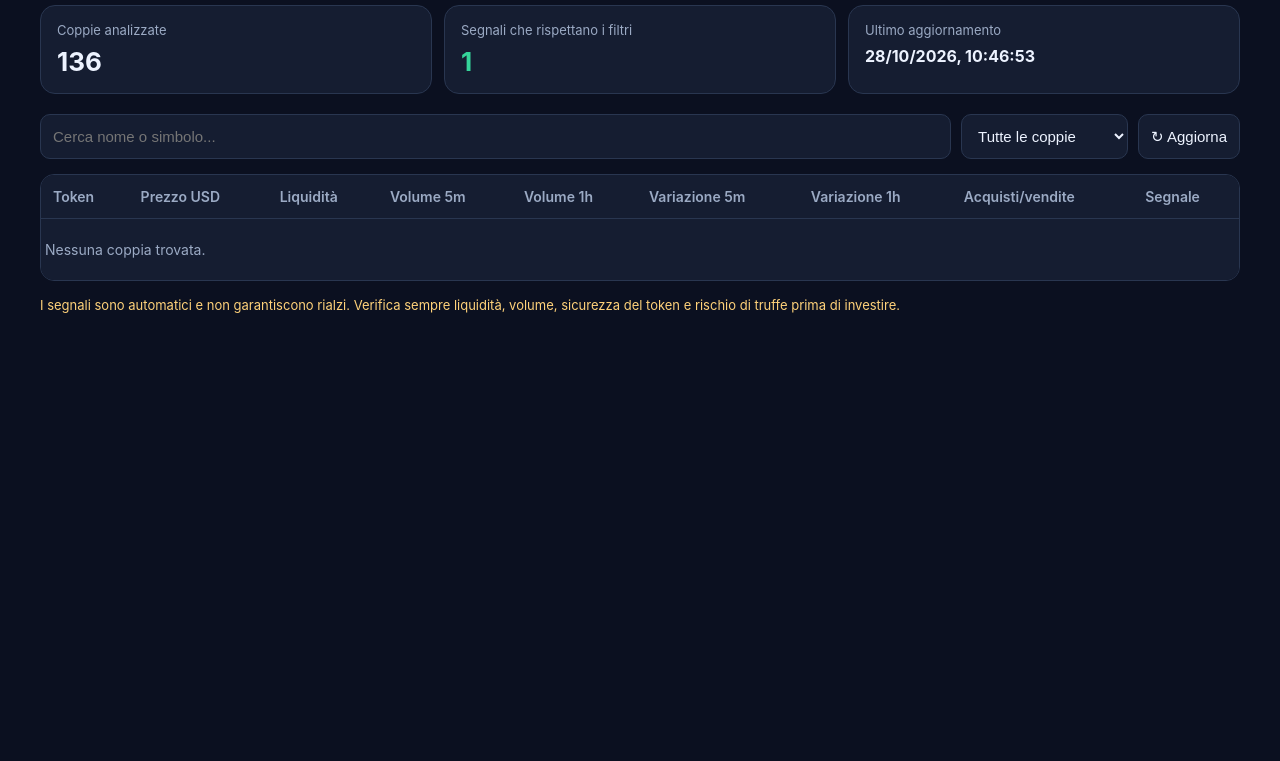
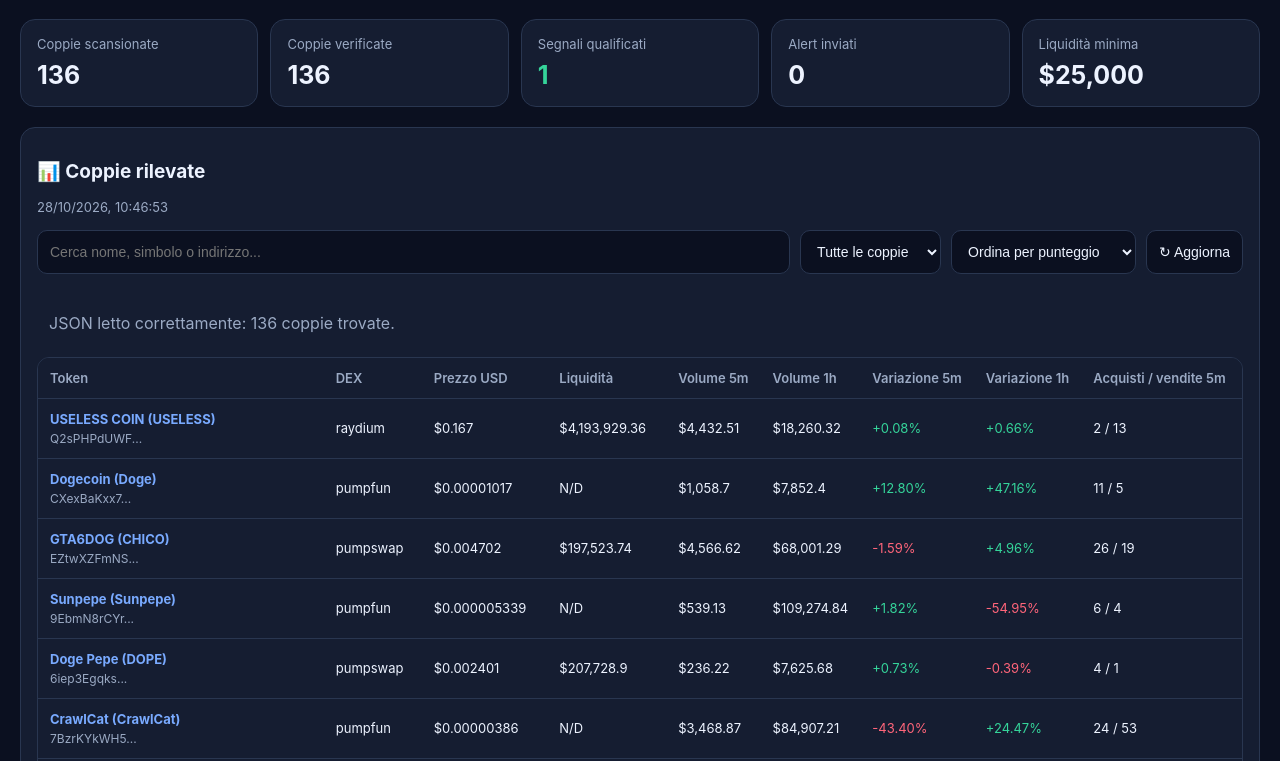
Before and after one commit to francescorega08-a11y/meme-pump-radar, a plain HTML site: page index.html in a window 1280 px wide. Shown: the part 109-870 px from the top of the page. Before the commit the page ends 800 px from the top, so only its background shows below. Drawn offline with Linux system fonts and the light colour scheme.

Commit message:
Update index.html

```diff
--- a/index.html
+++ b/index.html
@@ -4,6 +4,7 @@
 <head>
   <meta charset="UTF-8">
   <meta name="viewport" content="width=device-width, initial-scale=1">
+  <meta name="theme-color" content="#0b1020">
   <title>Meme Pump Radar AI</title>
   <style>
     :root {
@@ -16,6 +17,7 @@
       --green: #35d49a;
       --red: #ff657a;
       --blue: #79aaff;
+      --yellow: #ffd27a;
     }
 
     * { box-sizing: border-box; }
@@ -28,7 +30,7 @@
       font-family: -apple-system, BlinkMacSystemFont, sans-serif;
     }
 
-    main { max-width: 1200px; margin: auto; }
+    main { max-width: 1300px; margin: auto; }
 
     header {
       display: flex;
@@ -40,19 +42,24 @@
     }
 
     h1 { margin: 0; font-size: clamp(24px, 4vw, 36px); }
-    .subtitle { color: var(--muted); margin-top: 8px; }
+    h2 { font-size: 19px; }
+
+    .subtitle, .muted {
+      color: var(--muted);
+      font-size: 13px;
+    }
 
     .status {
       padding: 9px 13px;
       border: 1px solid var(--border);
       border-radius: 20px;
       color: var(--muted);
-      font-size: 14px;
+      font-size: 13px;
     }
 
     .stats {
       display: grid;
-      grid-template-columns: repeat(3, minmax(0, 1fr));
+      grid-template-columns: repeat(auto-fit, minmax(155px, 1fr));
       gap: 12px;
       margin-bottom: 20px;
     }
@@ -65,22 +72,28 @@
     }
 
     .stat-label { color: var(--muted); font-size: 13px; }
-    .stat-value { font-size: 26px; font-weight: 700; margin-top: 8px; }
+    .stat-value {
+      font-size: 25px;
+      font-weight: 700;
+      margin-top: 8px;
+      overflow-wrap: anywhere;
+    }
 
     .toolbar {
       display: flex;
       flex-wrap: wrap;
       gap: 10px;
-      margin-bottom: 15px;
+      margin: 15px 0;
     }
 
     input, select, button {
-      background: var(--panel);
+      background: var(--bg);
       color: var(--text);
       border: 1px solid var(--border);
       border-radius: 10px;
       padding: 12px;
-      font-size: 15px;
+      font-size: 14px;
+      min-height: 42px;
     }
 
     input { flex: 1; min-width: 180px; }
@@ -90,22 +103,22 @@
     .table-wrap {
       overflow-x: auto;
       border: 1px solid var(--border);
-      border-radius: 14px;
+      border-radius: 12px;
     }
 
     table {
       width: 100%;
       border-collapse: collapse;
-      min-width: 850px;
+      min-width: 1000px;
       background: var(--panel);
     }
 
     th, td {
-      padding: 13px 12px;
+      padding: 12px;
       text-align: left;
       border-bottom: 1px solid var(--border);
       white-space: nowrap;
-      font-size: 14px;
+      font-size: 13px;
     }
 
     th { color: var(--muted); font-weight: 600; }
@@ -120,19 +133,48 @@
       display: inline-block;
       padding: 5px 8px;
       border-radius: 7px;
-      background: #173c35;
-      color: var(--green);
-      font-size: 12px;
+      font-size: 11px;
+      font-weight: 700;
+    }
+
+    .valid { background: #173c35; color: var(--green); }
+    .invalid { background: #40351a; color: var(--yellow); }
+
+    .message {
+      color: var(--muted);
+      padding: 22px 12px;
+      white-space: normal;
+      line-height: 1.5;
+    }
+
+    .error {
+      color: var(--red);
+      background: #351b2b;
+      padding: 14px;
+      border-radius: 10px;
+      white-space: pre-wrap;
+    }
+
+    .warning {
+      color: var(--yellow);
+      margin-top: 16px;
+      font-size: 13px;
+      line-height: 1.5;
     }
 
     a { color: var(--blue); text-decoration: none; }
-    .message { color: var(--muted); padding: 22px 4px; }
-    .warning { color: #ffd27a; margin-top: 16px; font-size: 13px; }
+    a:hover { text-decoration: underline; }
+
+    footer {
+      color: var(--muted);
+      text-align: center;
+      font-size: 12px;
+      padding: 20px 0;
+    }
 
     @media (max-width: 600px) {
       body { padding: 12px; }
-      .stats { grid-template-columns: 1fr; }
-      .stat-value { font-size: 23px; }
+      .stat-value { font-size: 22px; }
     }
   </style>
 </head>
@@ -141,88 +183,286 @@
   <header>
     <div>
       <h1>🚀 Meme Pump Radar AI</h1>
-      <div class="subtitle">Monitoraggio meme coin su Solana</div>
+      <p class="subtitle">Monitoraggio segnali meme coin su Solana</p>
     </div>
     <div class="status" id="status">⏳ Caricamento dati...</div>
   </header>
 
   <section class="stats">
     <div class="stat">
-      <div class="stat-label">Coppie analizzate</div>
+      <div class="stat-label">Coppie scansionate</div>
       <div class="stat-value" id="scanned">—</div>
     </div>
     <div class="stat">
-      <div class="stat-label">Segnali che rispettano i filtri</div>
+      <div class="stat-label">Coppie verificate</div>
+      <div class="stat-value" id="verified">—</div>
+    </div>
+    <div class="stat">
+      <div class="stat-label">Segnali qualificati</div>
       <div class="stat-value green" id="qualified">—</div>
     </div>
     <div class="stat">
-      <div class="stat-label">Ultimo aggiornamento</div>
-      <div class="stat-value" id="updated" style="font-size:16px">—</div>
+      <div class="stat-label">Alert inviati</div>
+      <div class="stat-value" id="alerts">—</div>
+    </div>
+    <div class="stat">
+      <div class="stat-label">Liquidità minima</div>
+      <div class="stat-value" id="minLiquidity">—</div>
     </div>
   </section>
 
-  <section class="toolbar">
-    <input id="search" type="search" placeholder="Cerca nome o simbolo...">
-    <select id="filter">
+  <section class="panel">
+    <h2>📊 Coppie rilevate</h2>
+    <p class="muted" id="updated">In attesa dei dati...</p>
+
+    <div class="toolbar">
+      <input id="search" type="search"
+        placeholder="Cerca nome, simbolo o indirizzo..."
+        aria-label="Cerca token">
+
+      <select id="filter" aria-label="Filtra coppie">
         <option value="all">Tutte le coppie</option>
-      <option value="qualified">Solo segnali validi</option>
+        <option value="qualified">Solo qualificate</option>
+        <option value="unqualified">Non qualificate</option>
       </select>
+
+      <select id="sort" aria-label="Ordina coppie">
+        <option value="score">Ordina per punteggio</option>
+        <option value="volume">Ordina per volume 5m</option>
+        <option value="liquidity">Ordina per liquidità</option>
+      </select>
+
       <button id="refresh">↻ Aggiorna</button>
-  </section>
+    </div>
+
+    <div id="message" class="message">Lettura dei dati del radar...</div>
 
     <div class="table-wrap">
       <table>
         <thead>
           <tr>
             <th>Token</th>
+            <th>DEX</th>
             <th>Prezzo USD</th>
             <th>Liquidità</th>
             <th>Volume 5m</th>
             <th>Volume 1h</th>
             <th>Variazione 5m</th>
             <th>Variazione 1h</th>
-          <th>Acquisti/vendite</th>
+            <th>Acquisti / vendite 5m</th>
+            <th>Score</th>
             <th>Segnale</th>
           </tr>
         </thead>
         <tbody id="rows">
-        <tr><td colspan="9" class="message">In attesa dei dati del radar...</td></tr>
+          <tr>
+            <td colspan="11" class="message">Caricamento...</td>
+          </tr>
         </tbody>
       </table>
     </div>
+  </section>
 
   <p class="warning">
-    I segnali sono automatici e non garantiscono rialzi. Verifica sempre liquidità,
-    volume, sicurezza del token e rischio di truffe prima di investire.
+    I segnali sono automatici e non garantiscono rialzi.
+    Controlla liquidità, volumi e sicurezza del token prima di investire.
   </p>
+
+  <footer>
+    Meme Pump Radar AI · Dati informativi, non consigli finanziari.
+  </footer>
 </main>
 
 <script>
+"use strict";
+
+(() => {
   const DATA_URL = "./radar_data.json";
   let pairs = [];
+  let radarData = {};
 
-  const money = value => "$" + Number(value || 0).toLocaleString("en-US", {
-    maximumFractionDigits: 2
+  const $ = id => document.getElementById(id);
+
+  function numeric(value) {
+    if (value === null || value === undefined || value === "") {
+      return null;
+    }
+    const result = Number(value);
+    return Number.isFinite(result) ? result : null;
+  }
+
+  function compact(value) {
+    const n = numeric(value);
+    if (n === null) return "N/D";
+    return n.toLocaleString("it-IT", { maximumFractionDigits: 2 });
+  }
+
+  function money(value) {
+    const n = numeric(value);
+    if (n === null) return "N/D";
+    return "$" + n.toLocaleString("en-US", {
+      maximumFractionDigits: n < 0.01 ? 8 : 2
     });
+  }
 
-  const price = value => {
-    const n = Number(value || 0);
+  function price(value) {
+    const n = numeric(value);
+    if (n === null) return "N/D";
     return "$" + n.toLocaleString("en-US", {
       maximumFractionDigits: 10
     });
-  };
+  }
 
-  const dateText = value => {
-    if (!value) return "Non disponibile";
+  function percent(value) {
+    const n = numeric(value);
+    if (n === null) return "N/D";
+    return (n > 0 ? "+" : "") + n.toFixed(2) + "%";
+  }
+
+  function dateText(value) {
+    if (!value) return "Data non disponibile";
     const date = new Date(value);
     return Number.isNaN(date.getTime())
-      ? "Non disponibile"
+      ? "Data non disponibile"
       : date.toLocaleString("it-IT");
+  }
+
+  function normalizePair(p) {
+    return {
+      ...p,
+      volume_5m_usd: p.volume_5m_usd ?? p.volume_5m,
+      volume_1h_usd: p.volume_1h_usd ?? p.volume_1h,
+      price_change_5m_pct: p.price_change_5m_pct ?? p.change_5m,
+      price_change_1h_pct: p.price_change_1h_pct ?? p.change_1h,
+      dex_url: p.dex_url ?? p.url,
+      buy_sell_ratio_5m: p.buy_sell_ratio_5m ?? p.buy_sell_ratio
     };
+  }
+
+  function makeCell(text, className) {
+    const td = document.createElement("td");
+    td.textContent = text;
+    if (className) td.className = className;
+    return td;
+  }
+
+  function makeTokenCell(pair) {
+    const td = document.createElement("td");
+    const link = document.createElement("a");
+    const validUrl = typeof pair.dex_url === "string" &&
+      /^https:\/\/dexscreener\.com\//i.test(pair.dex_url);
+
+    link.textContent = (pair.name || "Sconosciuto") +
+      " (" + (pair.symbol || "?") + ")";
+    link.href = validUrl ? pair.dex_url : "#";
+    link.target = "_blank";
+    link.rel = "noopener noreferrer";
+    link.className = "coin";
+    td.appendChild(link);
+
+    const address = document.createElement("div");
+    address.className = "symbol";
+    address.textContent = pair.pair_address
+      ? String(pair.pair_address).slice(0, 10) + "..."
+      : "";
+    td.appendChild(address);
+
+    return td;
+  }
+
+  function renderRows() {
+    const query = $("search").value.trim().toLowerCase();
+    const filter = $("filter").value;
+    const sort = $("sort").value;
+
+    let visible = pairs.filter(p => {
+      const searchText = [
+        p.name, p.symbol, p.pair_address, p.token_address, p.dex_id
+      ].join(" ").toLowerCase();
+
+      if (query && !searchText.includes(query)) return false;
+      if (filter === "qualified" && p.qualified !== true) return false;
+      if (filter === "unqualified" && p.qualified === true) return false;
+      return true;
+    });
+
+    visible.sort((a, b) => {
+      if (sort === "volume") {
+        return (numeric(b.volume_5m_usd) || 0) -
+          (numeric(a.volume_5m_usd) || 0);
+      }
+      if (sort === "liquidity") {
+        return (numeric(b.liquidity_usd) || 0) -
+          (numeric(a.liquidity_usd) || 0);
+      }
+      return (numeric(b.score) || 0) - (numeric(a.score) || 0);
+    });
+
+    const tbody = $("rows");
+    tbody.replaceChildren();
+
+    if (!visible.length) {
+      const tr = document.createElement("tr");
+      const td = makeCell("Nessuna coppia trovata con questi filtri.");
+      td.colSpan = 11;
+      td.className = "message";
+      tr.appendChild(td);
+      tbody.appendChild(tr);
+    } else {
+      visible.forEach(p => {
+        const tr = document.createElement("tr");
+
+        tr.appendChild(makeTokenCell(p));
+        tr.appendChild(makeCell(p.dex_id || "N/D"));
+        tr.appendChild(makeCell(price(p.price_usd)));
+        tr.appendChild(makeCell(money(p.liquidity_usd)));
+        tr.appendChild(makeCell(money(p.volume_5m_usd)));
+        tr.appendChild(makeCell(money(p.volume_1h_usd)));
+
+        const change5 = numeric(p.price_change_5m_pct);
+        const change1 = numeric(p.price_change_1h_pct);
+
+        tr.appendChild(makeCell(
+          percent(p.price_change_5m_pct),
+          change5 > 0 ? "green" : change5 < 0 ? "red" : ""
+        ));
+
+        tr.appendChild(makeCell(
+          percent(p.price_change_1h_pct),
+          change1 > 0 ? "green" : change1 < 0 ? "red" : ""
+        ));
+
+        tr.appendChild(makeCell(
+          compact(p.buys_5m) + " / " + compact(p.sells_5m)
+        ));
+
+        tr.appendChild(makeCell(
+          compact(p.score) + " / " + compact(radarData.max_score ?? 9)
+        ));
+
+        const statusCell = document.createElement("td");
+        const badge = document.createElement("span");
+        badge.className = "badge " +
+          (p.qualified === true ? "valid" : "invalid");
+        badge.textContent = p.qualified === true
+          ? "✓ QUALIFICATA" : "NON qualificata";
+        statusCell.appendChild(badge);
+        tr.appendChild(statusCell);
+
+        tbody.appendChild(tr);
+      });
+    }
+
+    $("message").textContent =
+      "Visualizzate " + visible.length + " di " + pairs.length + " coppie.";
+
+    $("status").textContent = "🟢 Dati caricati";
+  }
 
   async function loadData() {
-    const status = document.getElementById("status");
-    status.textContent = "⏳ Aggiornamento...";
+    $("status").textContent = "⏳ Aggiornamento...";
+    $("message").className = "message";
+    $("message").textContent = "Lettura di radar_data.json...";
 
     try {
       const response = await fetch(DATA_URL + "?t=" + Date.now(), {
@@ -230,95 +470,71 @@
       });
 
       if (!response.ok) {
-        throw new Error("File dati non ancora disponibile");
+        throw new Error("Il file JSON ha risposto con HTTP " + response.status);
       }
 
       const data = await response.json();
-      pairs = Array.isArray(data.pairs) ? data.pairs : [];
 
-      document.getElementById("scanned").textContent =
-        data.pairs_scanned ?? pairs.length;
+      if (!data || typeof data !== "object") {
+        throw new Error("Il contenuto JSON non è un oggetto valido.");
+      }
 
-      document.getElementById("qualified").textContent =
-        data.qualified_count ?? pairs.filter(p => p.qualified).length;
+      const source = Array.isArray(data.results)
+        ? data.results
+        : Array.isArray(data.pairs)
+          ? data.pairs
+          : [];
 
-      document.getElementById("updated").textContent =
-        dateText(data.updated_at);
+      radarData = data;
+      pairs = source.map(normalizePair);
 
-      status.textContent = "🟢 Dati caricati";
+      $("scanned").textContent = compact(data.pairs_scanned ?? pairs.length);
+      $("verified").textContent = compact(data.api_verified_count);
+      $("qualified").textContent = compact(
+        data.qualified_count ??
+        pairs.filter(p => p.qualified === true).length
+      );
+      $("alerts").textContent = compact(data.alerts_sent);
+      $("minLiquidity").textContent = money(data.min_liquidity_usd);
+
+      const timestamp =
+        data.scanned_at || data.updated_at || data.generated_at;
+
+      $("updated").textContent = dateText(timestamp);
+
       renderRows();
+
+      $("message").textContent =
+        "JSON letto correttamente: " + pairs.length + " coppie trovate.";
+
     } catch (error) {
-      status.textContent = "🟠 Dati non disponibili";
-      document.getElementById("rows").innerHTML =
-        '<tr><td colspan="9" class="message">' +
-        'Nessun dato disponibile. Controlla che il radar abbia completato ' +
-        'almeno una scansione e che radar_data.json sia pubblicato.</td></tr>';
+      $("status").textContent = "🟠 Dati non disponibili";
+      $("message").className = "error";
+      $("message").textContent =
+        "Non riesco a leggere radar_data.json.\n\n" +
+        "Dettaglio: " + error.message +
+        "\n\nVerifica che il file sia pubblicato nella stessa cartella " +
+        "di index.html e che GitHub Pages sia attivo.";
+
+      const tbody = $("rows");
+      tbody.replaceChildren();
+      const tr = document.createElement("tr");
+      const td = makeCell("Dati non disponibili. Controlla il messaggio qui sopra.");
+      td.colSpan = 11;
+      td.className = "message";
+      tr.appendChild(td);
+      tbody.appendChild(tr);
     }
   }
 
-  function renderRows() {
-    const query = document.getElementById("search").value.trim().toLowerCase();
-    const filter = document.getElementById("filter").value;
-
-    const visible = pairs.filter(p => {
-      const matchesText =
-        (p.name || "").toLowerCase().includes(query) ||
-        (p.symbol || "").toLowerCase().includes(query);
-
-      return matchesText &&
-        (filter === "all" || p.qualified === true);
-    }).sort((a, b) => Number(b.qualified) - Number(a.qualified) ||
-      Number(b.volume_5m || 0) - Number(a.volume_5m || 0));
-
-    const rows = document.getElementById("rows");
-
-    if (!visible.length) {
-      rows.innerHTML =
-        '<tr><td colspan="9" class="message">Nessuna coppia trovata.</td></tr>';
-      return;
-    }
-
-    rows.innerHTML = visible.map(p => {
-      const change5 = Number(p.change_5m || 0);
-      const change1 = Number(p.change_1h || 0);
-      const safeUrl = /^https:\/\/dexscreener\.com\//i.test(p.url || "")
-        ? p.url : "";
-
-      return `
-        <tr>
-          <td>
-            <div class="coin">${escapeHTML(p.name || "Sconosciuto")}</div>
-            <div class="symbol">${escapeHTML(p.symbol || "?")}</div>
-            ${safeUrl ? `<a href="${safeUrl}" target="_blank" rel="noopener">Apri su Dexscreener ↗</a>` : ""}
-          </td>
-          <td>${price(p.price_usd)}</td>
-          <td>${money(p.liquidity_usd)}</td>
-          <td>${money(p.volume_5m)}</td>
-          <td>${money(p.volume_1h)}</td>
-          <td class="${change5 >= 0 ? "green" : "red"}">${change5.toFixed(2)}%</td>
-          <td class="${change1 >= 0 ? "green" : "red"}">${change1.toFixed(2)}%</td>
-          <td>${Number(p.buy_sell_ratio || 0).toFixed(2)}</td>
-          <td>${p.qualified ? '<span class="badge">✓ Valido</span>' : "—"}</td>
-        </tr>`;
-    }).join("");
-  }
-
-  function escapeHTML(value) {
-    return String(value).replace(/[&<>"']/g, char => ({
-      "&": "&amp;",
-      "<": "&lt;",
-      ">": "&gt;",
-      '"': "&quot;",
-      "'": "&#39;"
-    })[char]);
-  }
-
-  document.getElementById("search").addEventListener("input", renderRows);
-  document.getElementById("filter").addEventListener("change", renderRows);
-  document.getElementById("refresh").addEventListener("click", loadData);
+  $("search").addEventListener("input", renderRows);
+  $("filter").addEventListener("change", renderRows);
+  $("sort").addEventListener("change", renderRows);
+  $("refresh").addEventListener("click", loadData);
 
   loadData();
   setInterval(loadData, 60000);
+})();
 </script>
 </body>
 </html>
```
Lines whose indentation alone changed are shown as unchanged.
